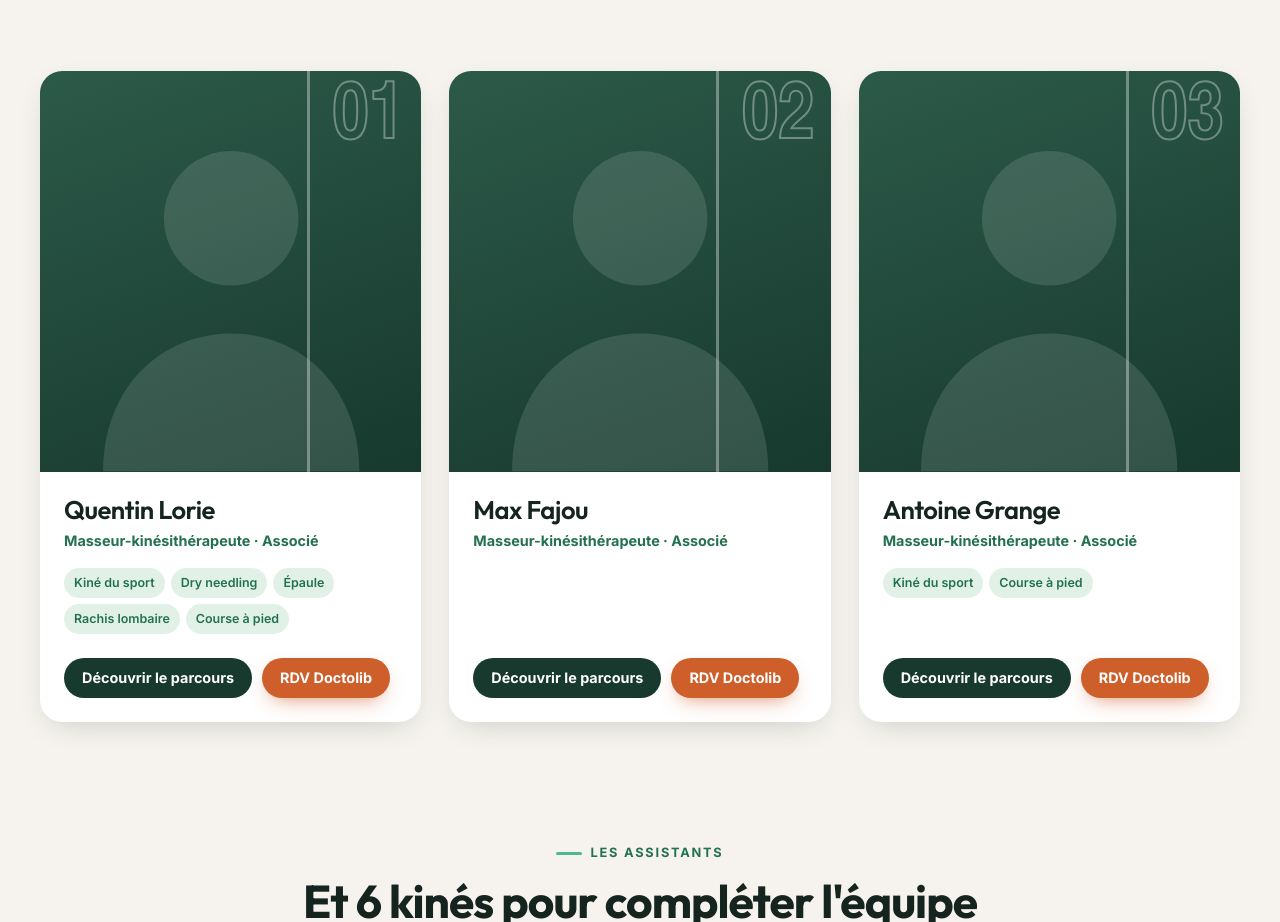
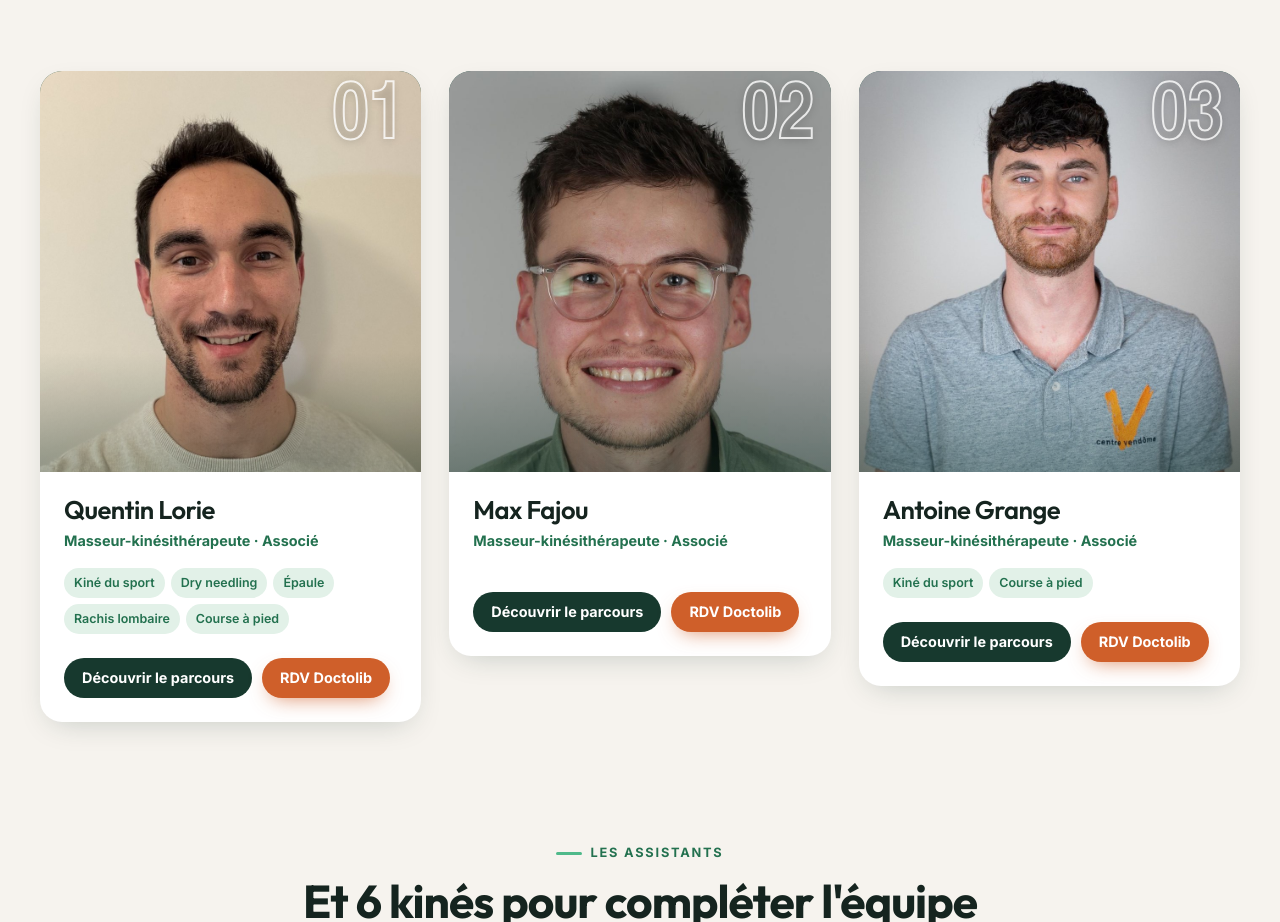
Before and after one commit to rugbystaps17/monster.rugby, a plain HTML site: page equipe.html in a window 1280 px wide. Shown: the part 857-1779 px from the top of the page. Drawn offline with Linux system fonts and the light colour scheme; a web font is replaced by a local one.

Commit message:
Équipe : photos des trois associés
Co-Authored-By: Claude Opus 5.5 <noreply@anthropic.com>
Claude-Session: https://claude.ai/code/session_01MWKEMAFPygf7QeHqNSy59e

```diff
--- a/assets/css/style.css
+++ b/assets/css/style.css
@@ -612,3 +612,8 @@ p { margin: 0 0 1em; }
 .assist small { color: var(--muted); }
 .bubble-img { width: calc(100% + 40px); margin: -18px -20px 12px; height: 140px; object-fit: cover; border-radius: 16px 16px 0 0; max-width: none; }
 @media (max-width: 700px) { .scene .bubble .bubble-img { border-radius: 0; margin: -14px -16px 10px; width: calc(100% + 32px); height: 160px; } }
+.member-media img { object-position: 50% 20%; }
+.team-grid { align-items: start; }
+.member-media.has-photo .mini-line { display: none; }
+.member-media.has-photo .num { -webkit-text-stroke: 2px rgba(255,255,255,.8); text-shadow: 0 2px 10px rgba(0,0,0,.15); }
+.member-media.has-photo::after { content: ""; position: absolute; inset: auto 0 0 0; height: 30%; background: linear-gradient(transparent, rgba(23,57,46,.35)); pointer-events: none; }
--- a/equipe.html
+++ b/equipe.html
@@ -129,7 +129,7 @@
   var TEAM = [
     {
       name: "Quentin Lorie", role: "Masseur-kinésithérapeute · Associé",
-      photo: "", video: "", doctolib: "https://www.doctolib.fr/masseur-kinesitherapeute/villeurbanne/quentin-lorie",
+      photo: "assets/img/equipe/quentin-lorie.jpg", video: "", doctolib: "https://www.doctolib.fr/masseur-kinesitherapeute/villeurbanne/quentin-lorie",
       chips: ["Kiné du sport", "Dry needling", "Épaule", "Rachis lombaire", "Course à pied"],
       parcours: [
         ["2026", "Troubles neurologiques en musculo-squelettique", "Bryan Littré"],
@@ -145,7 +145,7 @@
     },
     {
       name: "Max Fajou", role: "Masseur-kinésithérapeute · Associé",
-      photo: "", video: "", doctolib: "https://www.doctolib.fr/masseur-kinesitherapeute/villeurbanne/max-fajou",
+      photo: "assets/img/equipe/max-fajou.jpg", video: "", doctolib: "https://www.doctolib.fr/masseur-kinesitherapeute/villeurbanne/max-fajou",
       chips: [],
       parcours: [
         ["", "Diplôme d'État de masseur-kinésithérapeute", "À compléter (voir profil Doctolib)"],
@@ -154,7 +154,7 @@
     },
     {
       name: "Antoine Grange", role: "Masseur-kinésithérapeute · Associé",
-      photo: "", video: "", doctolib: "https://www.doctolib.fr/masseur-kinesitherapeute/lyon/antoine-grange",
+      photo: "assets/img/equipe/antoine-grange.jpg", video: "", doctolib: "https://www.doctolib.fr/masseur-kinesitherapeute/lyon/antoine-grange",
       chips: ["Kiné du sport", "Course à pied"],
       parcours: [
         ["2024", "Kinésithérapie du sport", "Kinésport formation"],
@@ -173,7 +173,7 @@
         : m.photo ? '<img src="' + m.photo + '" alt="' + esc(m.name) + '">' : SIL;
       var id = "parcours-" + i;
       return '<article class="member reveal d' + (i % 3) + '">' +
-        '<div class="member-media">' + media +
+        '<div class="member-media' + (m.photo || m.video ? ' has-photo' : '') + '">' + media +
         '<span class="num">' + String(i + 1).padStart(2, "0") + '</span>' +
         '<div class="mini-try"><span class="mini-line"></span>' + BALL + '<span class="essai-tag">Essai !</span></div></div>' +
         '<div class="member-body"><h3>' + esc(m.name) + '</h3><div class="member-role">' + esc(m.role) + '</div>' +
```
Also changed, not shown: assets/img/equipe/antoine-grange.jpg (added), assets/img/equipe/max-fajou.jpg (added), assets/img/equipe/quentin-lorie.jpg (added).
